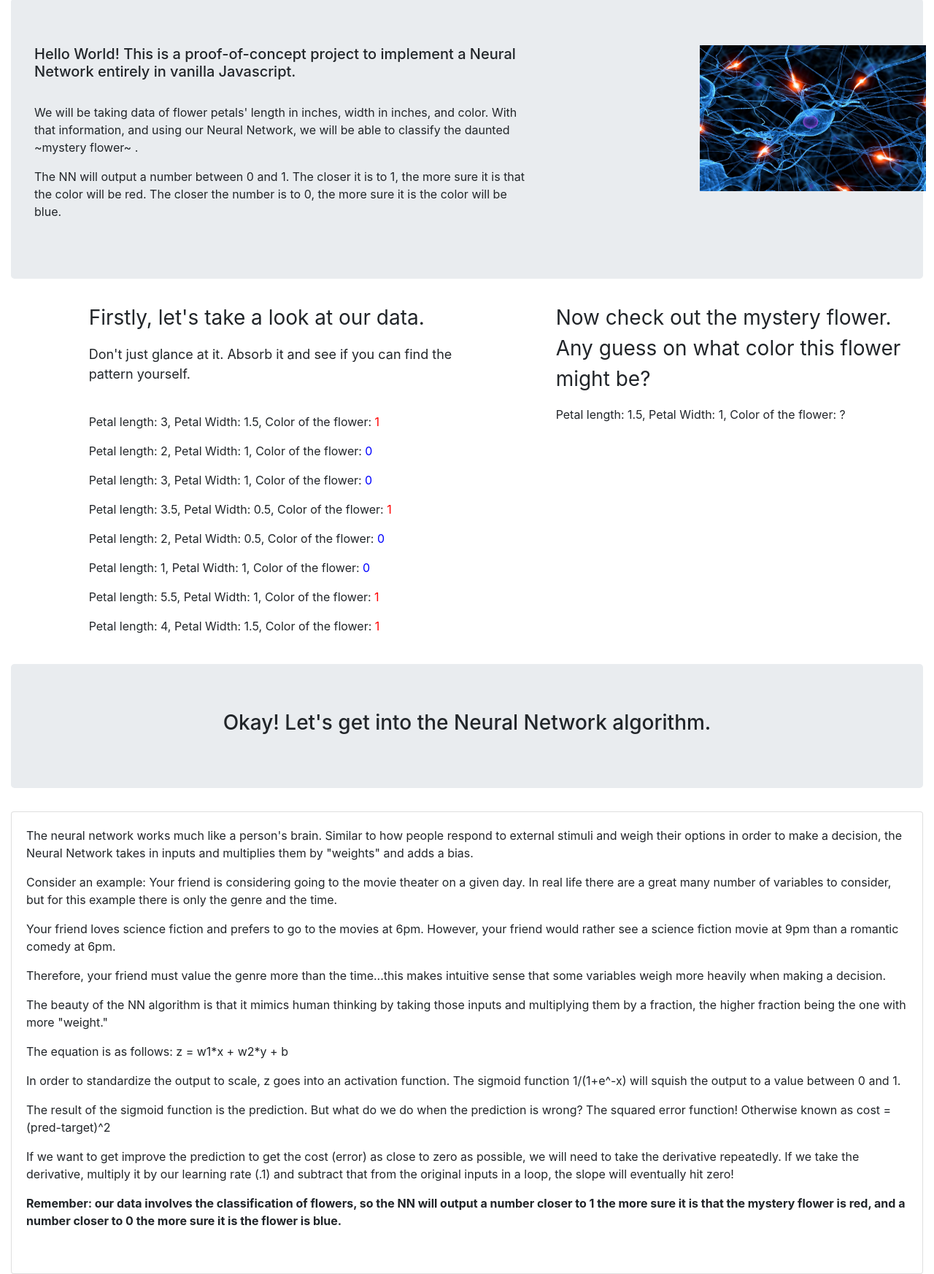
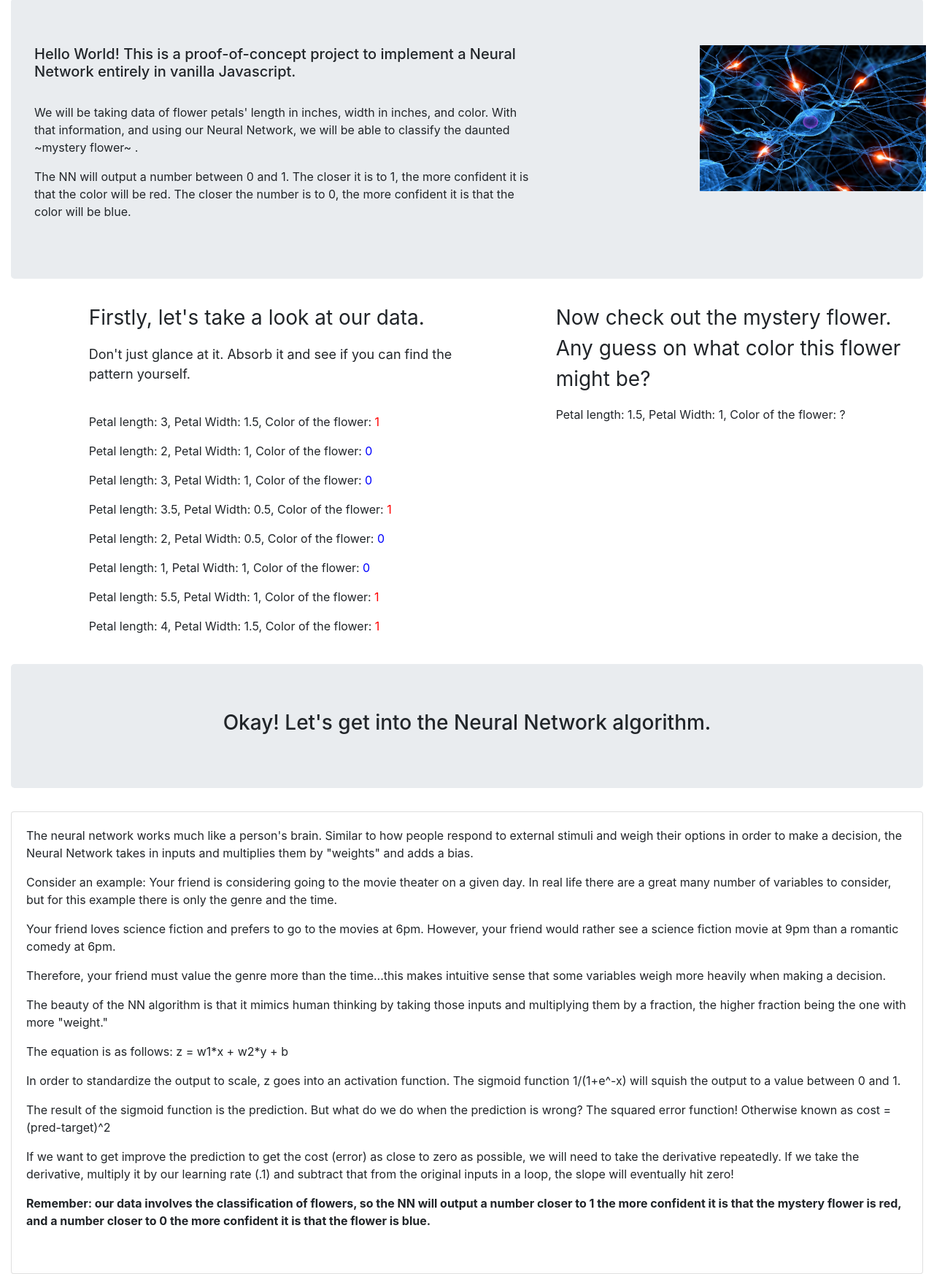
Before and after one commit to mattrotlevi/mattrotlevi.github.io, a plain HTML site: page index.html in a window 1280 px wide. Shown: the part 242-1988 px from the top of the page at 73% size. Drawn offline with nearby package versions, Linux system fonts and the light colour scheme.

Commit message:
word choice change

```diff
--- a/index.html
+++ b/index.html
@@ -38,7 +38,7 @@
 						<h5> Hello World! This is a proof-of-concept project to implement a Neural Network entirely in vanilla Javascript. </h5>
 						<br>
 						<p> We will be taking data of flower petals' length in inches, width in inches, and color. With that information, and using our Neural Network, we will be able to classify the daunted ~mystery flower~ . </p>
-						<p> The NN will output a number between 0 and 1. The closer it is to 1, the more sure it is that the color will be red. The closer the number is to 0, the more sure it is the color will be blue. </p>
+						<p> The NN will output a number between 0 and 1. The closer it is to 1, the more confident it is that the color will be red. The closer the number is to 0, the more confident it is that the color will be blue. </p>
 					</div>
 
 					<div class="col-sm-2">
@@ -101,7 +101,7 @@
 							<p> In order to standardize the output to scale, z goes into an activation function. The sigmoid function 1/(1+e^-x) will squish the output to a value between 0 and 1.</p>
 							<p> The result of the sigmoid function is the prediction. But what do we do when the prediction is wrong? The squared error function! Otherwise known as cost = (pred-target)^2 </p>
 							<p>If we want to get improve the prediction to get the cost (error) as close to zero as possible, we will need to take the derivative repeatedly. If we take the derivative, multiply it by our learning rate (.1) and subtract that from the original inputs in a loop, the slope will eventually hit zero!  </p>
-							<strong><p> Remember: our data involves the classification of flowers, so the NN will output a number closer to 1 the more sure it is that the mystery flower is red, and a number closer to 0 the more sure it is the flower is blue. </p></strong>
+							<strong><p> Remember: our data involves the classification of flowers, so the NN will output a number closer to 1 the more confident it is that the mystery flower is red, and a number closer to 0 the more confident it is that the flower is blue. </p></strong>
 
 						<br>
 
```
